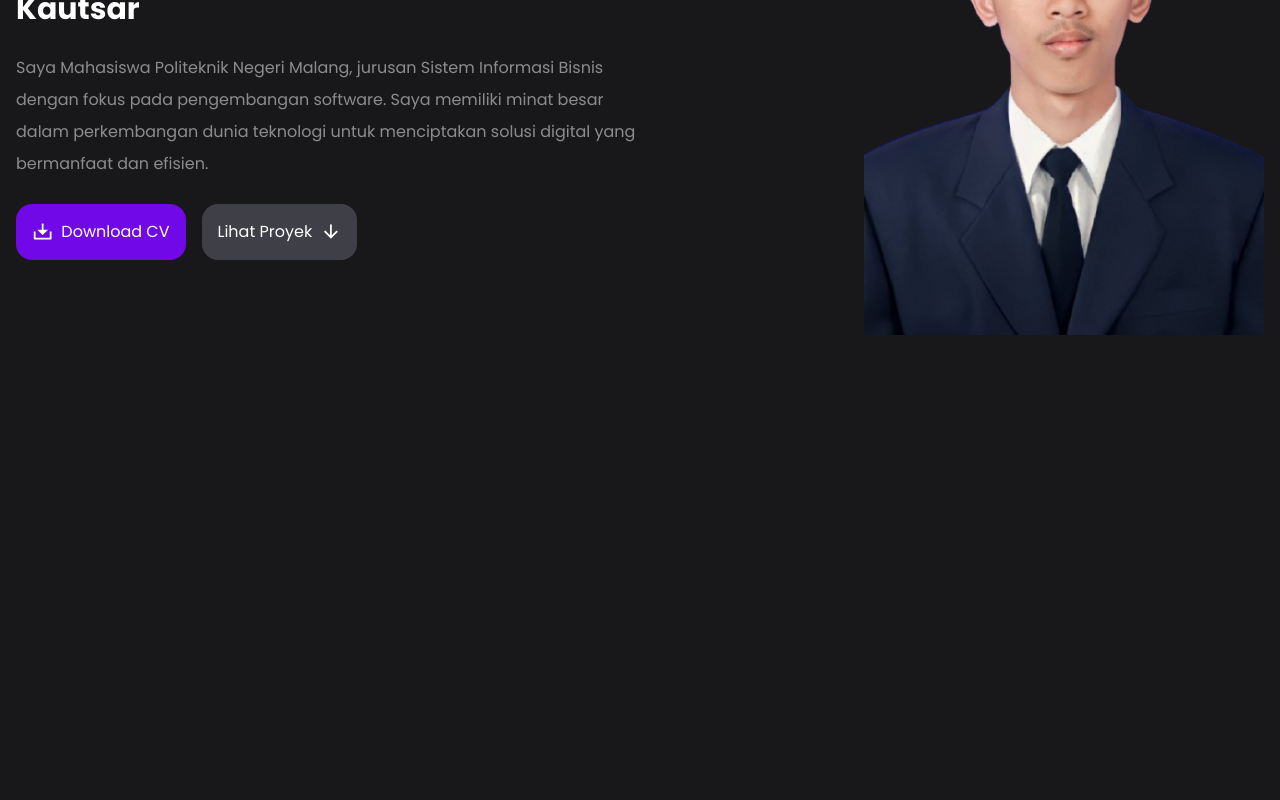
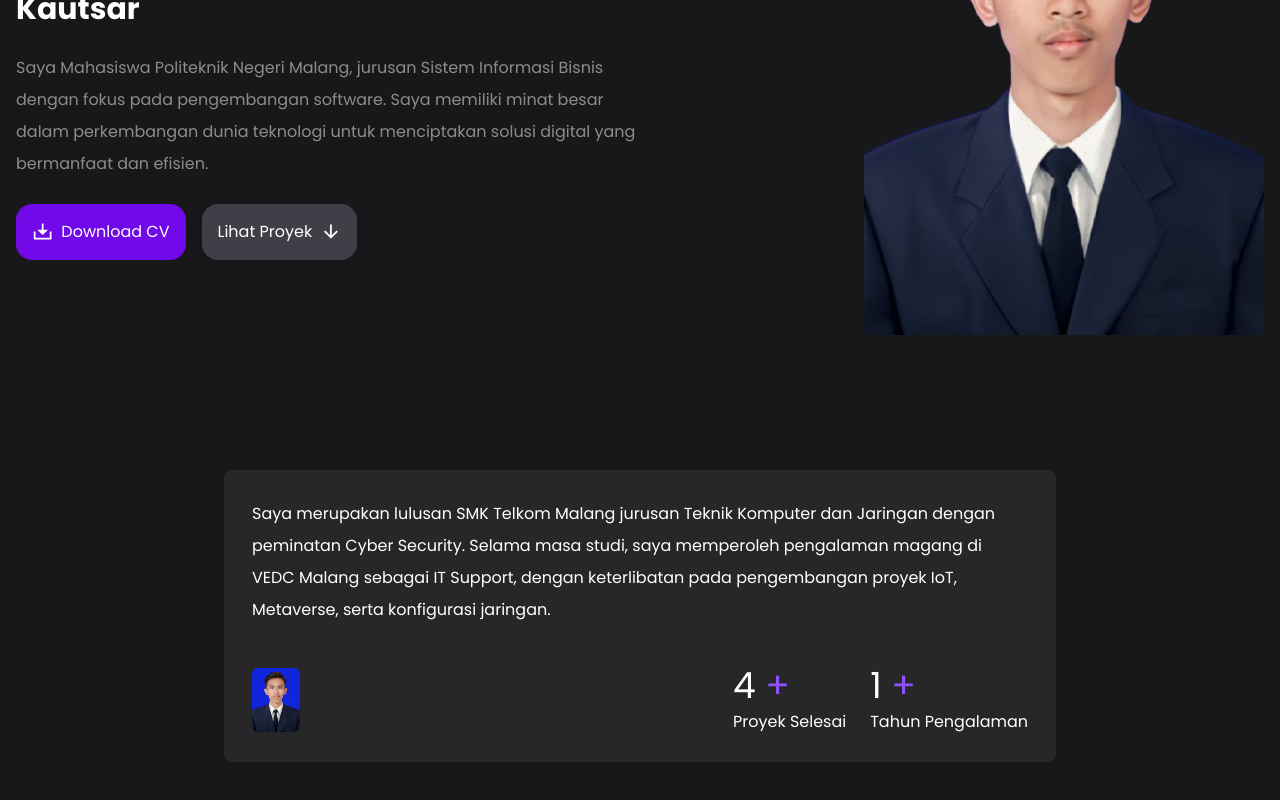
Before and after one commit to rohmanalka/portofolio, a React (Vite) app: page / in a window 1280 px wide. Shown: the part 354-1154 px from the top of the page. Before the commit the page ends 800 px from the top, so only its background shows below. Built offline with nearby package versions, Linux system fonts and the light colour scheme.

Commit message:
feat: add about section

```diff
--- a/src/App.jsx
+++ b/src/App.jsx
@@ -1,3 +1,5 @@
+import { listTools, listProyek, listSertif } from "./data"
+
 function App() {
 
   return (
@@ -5,7 +7,7 @@ function App() {
       <div className="hero grid md:grid-cols-2 items-center pt-10 xl:gap-0 gap-6 grid-cols-1">
         <div>
           <div className="flex items-center gap-3 mb-6 bg-zinc-800 w-fit p-4 rounded-2xl">
-            <img src="assets/profile.png" alt="Hero Image" className="w-10 rounded-md" loading="lazy" />
+            <img src="assets/profile.jpg" alt="Hero Image" className="w-10 rounded-md" loading="lazy" />
             <p>
               Tiada yang lebih indah dari rencana tuhan
             </p>
@@ -33,6 +35,37 @@ function App() {
         </div>
       </div>
       {/* Hero Section */}
+
+      {/* About Section */}
+        <div className="tentang mt-32 py-10" id="tentang">
+          <div className="xl:w-2/3 lg:w-3/4 w-full mx-auto p-7 bg-zinc-800 rounded-lg" data-aos="zoom-in" data-aos-duration="1000" data-aos-once="true">
+            <img src="assets/profile.jpg" alt="Image" className="w-12 rounded-md mb-10 sm:hidden" loading="lazy" />
+            <p className="text-base/loose mb-10">
+              Saya merupakan lulusan SMK Telkom Malang jurusan Teknik Komputer dan Jaringan dengan
+              peminatan Cyber Security. Selama masa studi, saya memperoleh pengalaman magang di VEDC
+              Malang sebagai IT Support, dengan keterlibatan pada pengembangan proyek IoT, Metaverse,
+              serta konfigurasi jaringan.
+            </p>
+            <div className="flex items-center justify-between">
+              <img src="assets/profile.jpg" alt="Image" className="w-12 rounded-md sm:block hidden" loading="lazy" />
+              <div className="flex items-center gap-6">
+                <div>
+                  <h1 className="text-4xl mb-1">
+                    4 <span className="text-violet-500">+</span>
+                  </h1>
+                  <p>Proyek Selesai</p>
+                </div>
+                <div>
+                  <h1 className="text-4xl mb-1">
+                    1 <span className="text-violet-500">+</span>
+                  </h1>
+                  <p>Tahun Pengalaman</p>
+                </div>
+              </div>
+            </div>
+          </div>
+        </div>
+        {/* About Section */}
     </>
   )
 }
--- a/src/data.js
+++ b/src/data.js
@@ -92,7 +92,7 @@ export const listTools = [
 
 import Proyek1 from "/assets/proyek/proyek1.png";
 import Proyek2 from "/assets/proyek/proyek2.png";
-import Proyek3 from "/assets/proyek/proyek3.webp";
+// import Proyek3 from "/assets/proyek/proyek3.webp";
 
 export const listProyek = [
   {
@@ -113,15 +113,15 @@ export const listProyek = [
     dad: "300",
     link: "https://github.com/rohmanalka/PBLTanggungan"
   },
-  {
-    id: 3,
-    gambar: Proyek3,
-    nama: "Sistem Informasi Classroom",
-    desk: "Sistem berbasis Laravel untuk mempermudah proses pembelajaran antara dosen dan mahasiswa dengan menyediakan fitur manajemen kelas, distribusi tugas, pengumpulan tugas secara daring, serta pemantauan aktivitas akademik",
-    tools: ["Laravel", "Bootstrap", "MySQL"],
-    dad: "400",
-    link: "https://github.com/rohmanalka/PWLUTS_Classroom"
-  }
+  // {
+  //   id: 3,
+  //   gambar: Proyek3,
+  //   nama: "Sistem Informasi Classroom",
+  //   desk: "Sistem berbasis Laravel untuk mempermudah proses pembelajaran antara dosen dan mahasiswa dengan menyediakan fitur manajemen kelas, distribusi tugas, pengumpulan tugas secara daring, serta pemantauan aktivitas akademik",
+  //   tools: ["Laravel", "Bootstrap", "MySQL"],
+  //   dad: "400",
+  //   link: "https://github.com/rohmanalka/PWLUTS_Classroom"
+  // }
 ];
 
 import Sertif1 from "/assets/sertif/sertif1.jpg";
```
Also changed, not shown: public/assets/profile.jpg (added).
